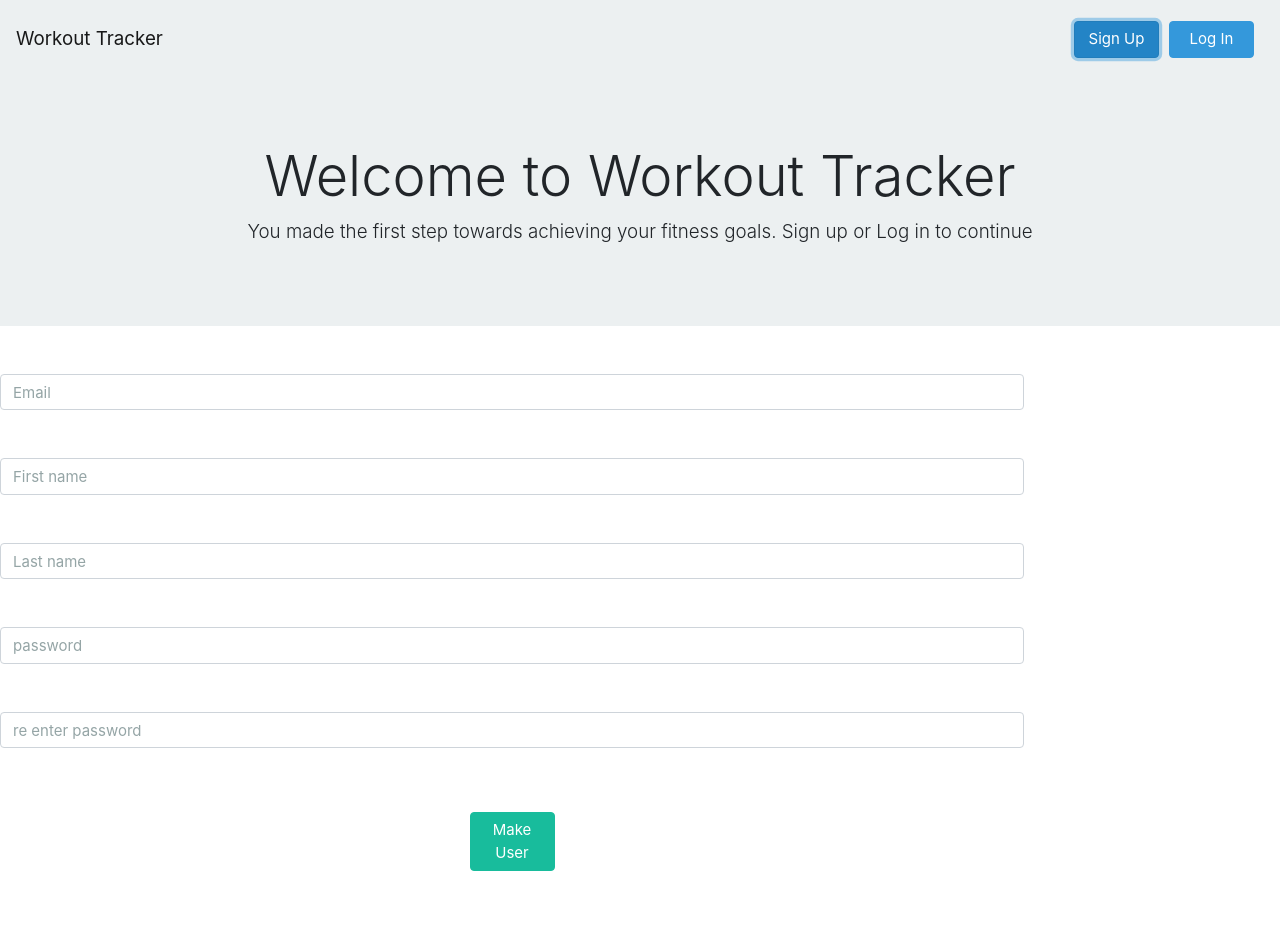
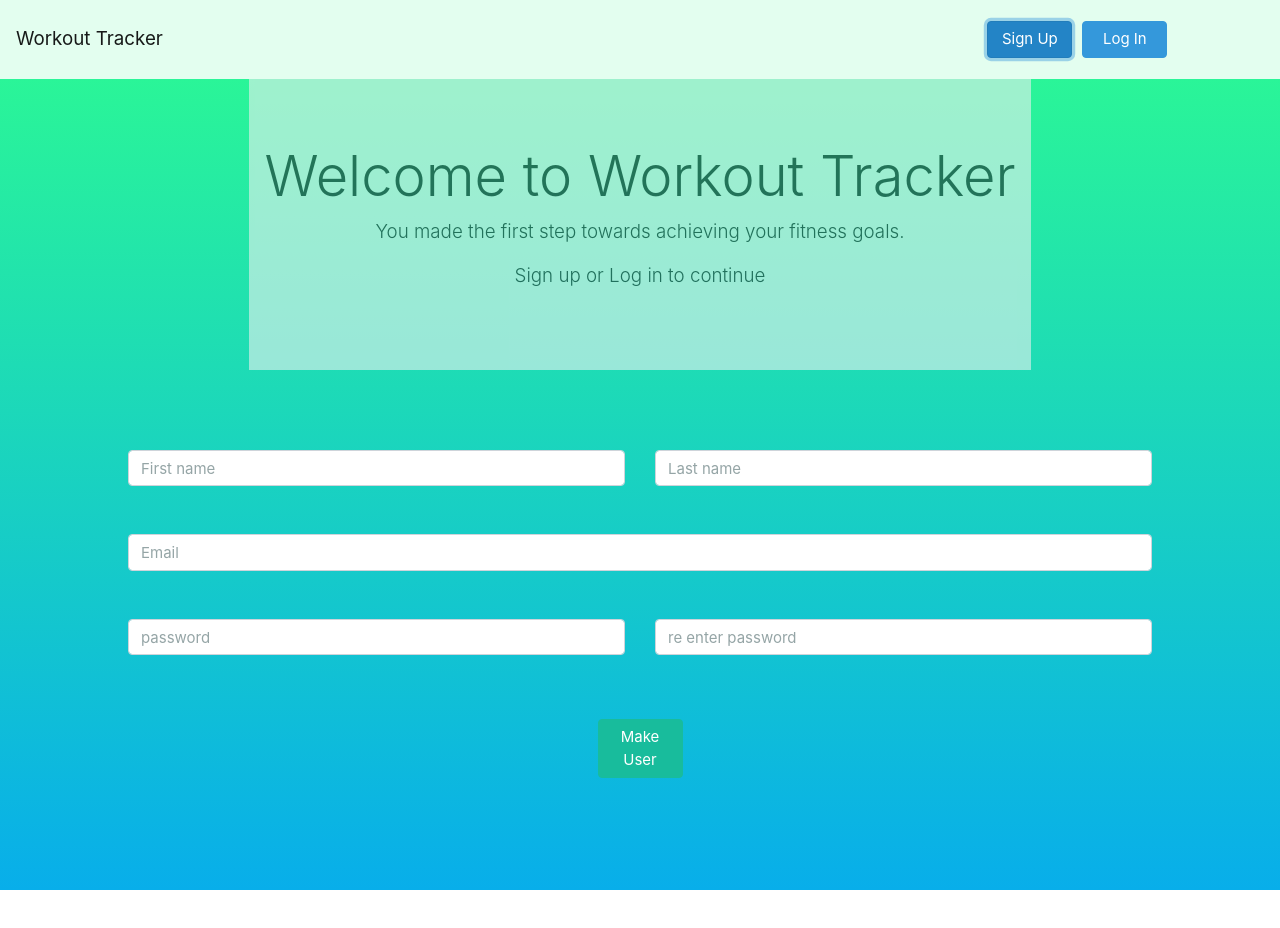
Before and after one commit to garrettmroberts/workout-planner, a React (Create React App) app in the folder client/: page / in a window 1280 px wide. Both pictures are taken after a click on the button "Sign Up". Shown: the top 928 px of the page. After the commit the page ends 890 px from the top, so only its background shows below. Built offline with nearby package versions, Linux system fonts and the light colour scheme; no server answers.

Commit message:
continued aesthetic improvements to landing page, sign up and sign in

```diff
--- a/client/src/components/Greeting/index.js
+++ b/client/src/components/Greeting/index.js
@@ -6,7 +6,8 @@
     <div className="jumbotron jumbotron-fluid">
       <div className="container">
         <h1 className="display-4">Welcome to Workout Tracker</h1>
-        <p className="lead">You made the first step towards achieving your fitness goals.  Sign up or Log in to continue</p>
+        <p className="lead">You made the first step towards achieving your fitness goals.</p>
+        <p className='lead'>Sign up or Log in to continue</p>
       </div>
     </div>
   );
--- a/client/src/components/Greeting/style.css
+++ b/client/src/components/Greeting/style.css
@@ -1,7 +1,11 @@
 .container {
   align-content: center;
+  opacity: 1;
 }
 
 h1, p {
  text-align: center;
 }
+.jumbotron{
+  opacity: 0.6;
+}
--- a/client/src/components/LoginForm/index.js
+++ b/client/src/components/LoginForm/index.js
@@ -32,8 +32,14 @@
   };
   return (
     <form className="form-group mt-5 mb-5" onSubmit={handleSubmit}>
+      <div className='row'>
+        <div className='col'>
         <input className="form-control mb-5" ref={userRef} placeholder="Email" />
+        </div>
+        <div className = 'col'>
         <input className="form-control mb-5" required ref={pwRef} placeholder="password" />
+        </div>
+      </div>
         <button className="btn btn-success mt-3 mb-5" type="submit">Sign In</button>
     </form>
   );
--- a/client/src/components/Nav/index.js
+++ b/client/src/components/Nav/index.js
@@ -28,7 +28,7 @@
   const setRender = () => {
     if (store.isLoggedIn) {
       return(
-        <nav className="navbar navbar-expand-lg navbar-light bg-light">
+        <nav className="navbar navbar-expand-lg navbar-light">
           <Link className="navbar-brand" to="/">
             Workout Tracker
           </Link>
@@ -42,7 +42,7 @@
       );
     } else {
       return(
-        <nav className="navbar navbar-expand-lg navbar-light bg-light">
+        <nav className="navbar navbar-expand-lg navbar-light">
           <Link className="navbar-brand" to="/"> Workout Tracker </Link>
           <form className='form-inline'>
             <button className='btn btn-info left-btn' onClick={signUp}>Sign Up</button>
--- a/client/src/components/Nav/style.css
+++ b/client/src/components/Nav/style.css
@@ -1,9 +1,8 @@
 button {
   max-width: 85px;
 }
-
 .navbar {
-  justify-content: space-between;
+  background-color: rgb(227, 254, 239);
 }
 .nav-btns{
   text-align: right;
--- a/client/src/components/SignUpForm/index.js
+++ b/client/src/components/SignUpForm/index.js
@@ -1,8 +1,6 @@
 import React, { useRef } from 'react';
 import API from '../../utils/API';
 
-
-//basic sign up form that only console logs information at the moment
 function SignUpForm(){
 
   //list of references to differentiate inputs
@@ -12,7 +10,6 @@
   const pwRef1 = useRef();
   const pwRef2 = useRef();
 
-  //just console logging inputs for now
   //read two passwords so we can make sure they are the same
   const handleSubmit = e => {
     e.preventDefault();
@@ -30,7 +27,6 @@
       };
 
       //adds user to the database
-      // DOES NOT USE PASSPORT
       API.addUser(newUser)
       .then(res => console.log('res.data ', res.data))
       .catch(err => console.log(err));
@@ -80,12 +76,24 @@
 
   return (
     <form className="form-group mt-5 mb-5" onSubmit={handleSubmit}>
+      <div className='row'>
+        <div className = 'col'>
+          <input className="form-control mb-5" ref={firstRef} placeholder="First name" />
+        </div>
+        <div className ='col'>
+          <input className="form-control mb-5" ref={lastRef} placeholder="Last name" />
+        </div>
+      </div>
       <input className="form-control mb-5" required ref={emailRef} placeholder="Email" />
-      <input className="form-control mb-5" ref={firstRef} placeholder="First name" />
-      <input className="form-control mb-5" ref={lastRef} placeholder="Last name" />
       {/* TODO: change password fields to hidden text */}
-      <input className="form-control mb-5" required ref={pwRef1} placeholder="password" />
-      <input className="form-control mb-5" required ref={pwRef2} placeholder="re enter password" />
+      <div className='row'>
+          <div className = 'col'>
+            <input className="form-control mb-5" required ref={pwRef1} placeholder="password" />
+          </div>
+          <div className ='col'>
+            <input className="form-control mb-5" required ref={pwRef2} placeholder="re enter password" />
+          </div>
+        </div>
       <button className="btn btn-success mt-3 mb-5" type="submit">Make User</button>
     </form>
   );
--- a/client/src/pages/Home.js
+++ b/client/src/pages/Home.js
@@ -22,11 +22,13 @@
     let user = state.currentUser;
     if(user){
       return (
-      <CurrentUser />
+        <div className='wrapper'>
+          <CurrentUser />
+        </div>
       )
     } else {
       return (
-        <div>
+        <div className='wrapper'>
           <Greeting />
           {state.showSignUp ? <SignUpForm /> : <p></p> }
           {state.showLogIn ? <LoginForm /> : <p></p> }
```
